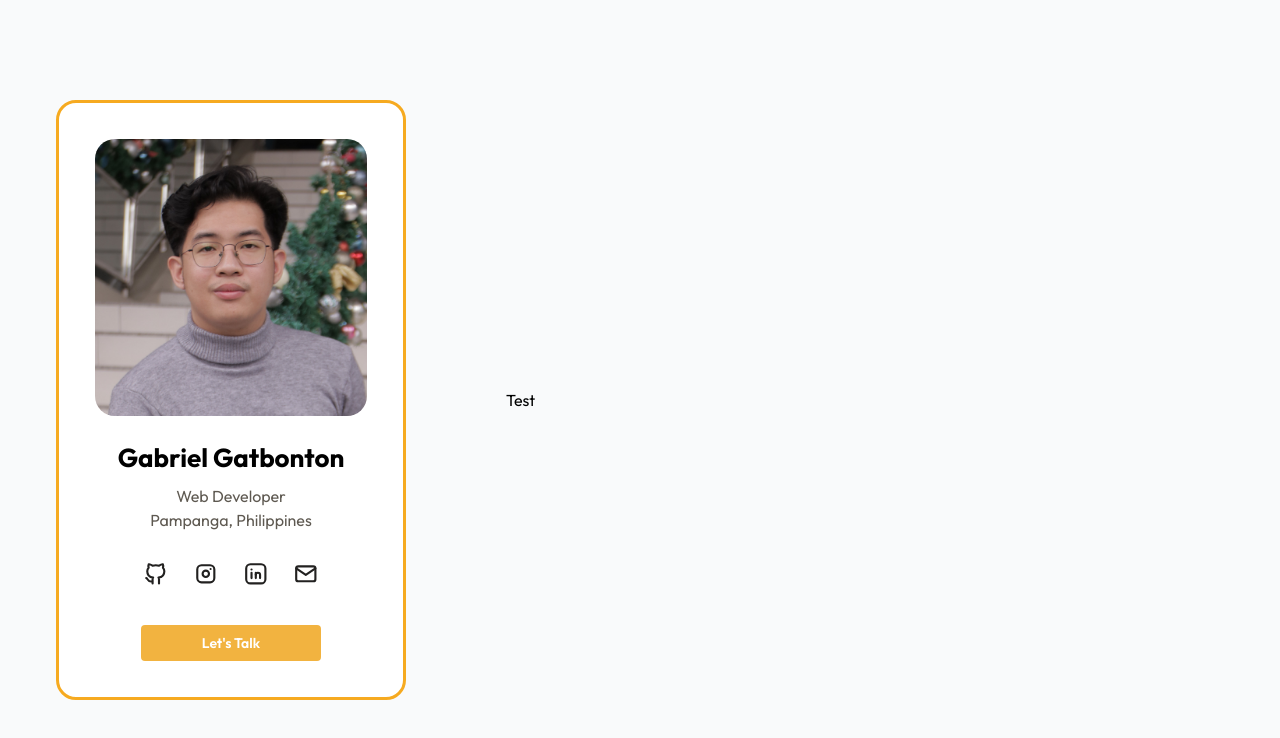
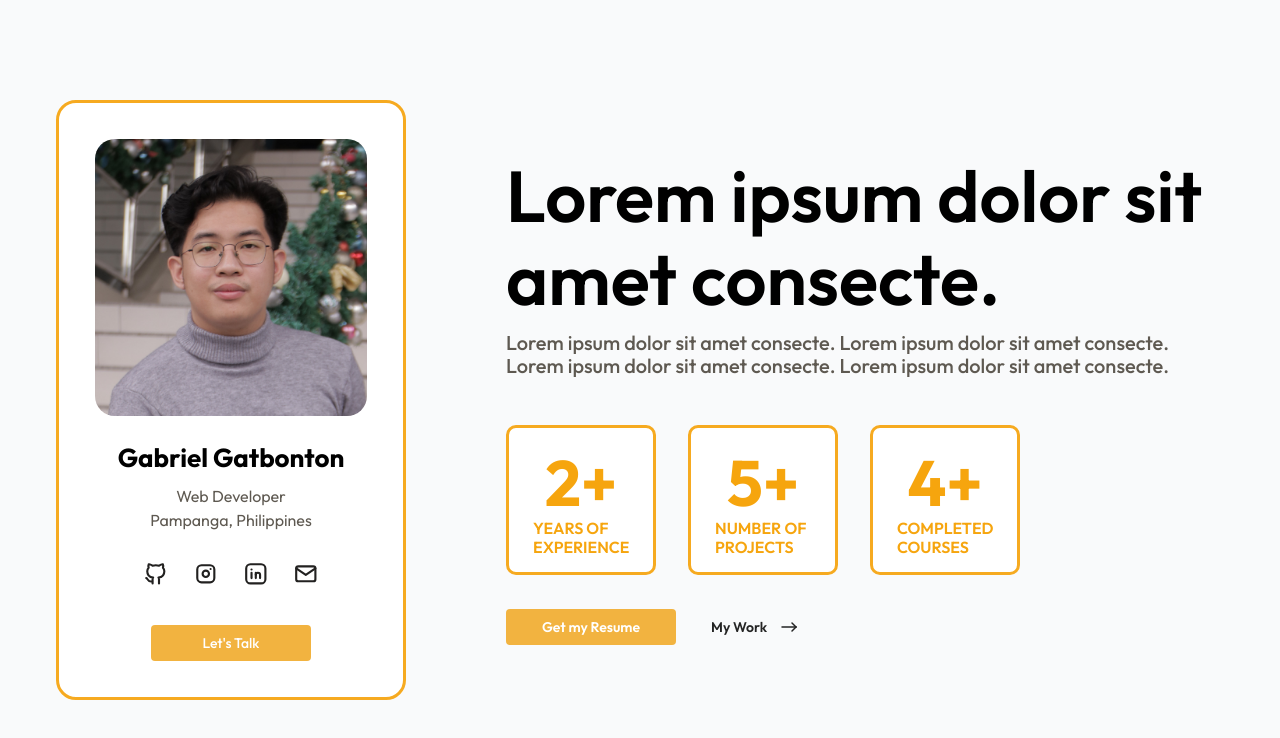
Before and after one commit to gabrielgatbonton/gabrielgatbonton.github.io, a React (Vite) app: page / in a window 1280 px wide. Shown: the top 738 px of the page. Built offline with nearby package versions, Linux system fonts and the light colour scheme.

Commit message:
:wrench: Added Border, Cards, Button Components

```diff
--- /dev/null
+++ b/src/components/buttons/arrow-button/index.tsx
@@ -0,0 +1,15 @@
+import { Button, ButtonProps } from "@mantine/core";
+import { IconArrowNarrowRight } from "@tabler/icons-react";
+
+type ArrowButtonProps = ButtonProps & {
+  children: React.ReactNode;
+};
+
+export default function ArrowButton({ children }: ArrowButtonProps) {
+  const icon = <IconArrowNarrowRight size={24} stroke={1.5} />;
+  return (
+    <Button variant="transparent" c="dark.7" rightSection={icon}>
+      {children}
+    </Button>
+  );
+}
--- a/src/components/icon-button/index.tsx
+++ b/src/components/buttons/icon-button/index.tsx
@@ -1,5 +1,5 @@
 import { ActionIcon } from "@mantine/core";
-import { mappedIcons, IconType } from "../../constants/icons";
+import { mappedIcons, IconType } from "../../../constants/icons";
 import classes from "./styles.module.css";
 import { useHover } from "@mantine/hooks";
 import clsx from "clsx";
--- /dev/null
+++ b/src/components/buttons/primary-button/index.tsx
@@ -0,0 +1,16 @@
+import { Button, ButtonProps } from "@mantine/core";
+
+type PrimaryButtonProps = ButtonProps & {
+  children: React.ReactNode;
+};
+
+export default function PrimaryButton({
+  children,
+  ...props
+}: PrimaryButtonProps) {
+  return (
+    <Button color="primaryColor.4" {...props}>
+      {children}
+    </Button>
+  );
+}
--- /dev/null
+++ b/src/components/default-border/index.tsx
@@ -0,0 +1,17 @@
+import { Card, CardProps } from "@mantine/core";
+import classes from "./styles.module.css";
+
+type DefaultBorderProps = CardProps & {
+  children: React.ReactNode;
+};
+
+export default function DefaultBorder({
+  children,
+  ...props
+}: DefaultBorderProps) {
+  return (
+    <Card {...props} className={classes.card}>
+      {children}
+    </Card>
+  );
+}
--- a/src/components/profile-card/styles.module.css
+++ b/src/components/default-border/styles.module.css
@@ -1,5 +1,3 @@
 .card {
-  width: 350px;
-  height: 600px;
   border: 3px solid var(--mantine-color-primaryColor-5);
 }
--- a/src/components/home-section/index.tsx
+++ b/src/components/home-section/index.tsx
@@ -1,11 +1,39 @@
-import { Text, Box, BoxProps } from "@mantine/core";
+import { Text, Box, BoxProps, Title, Group } from "@mantine/core";
+
+// Components
+import StatCard from "../stat-card";
+import PrimaryButton from "../buttons/primary-button";
+import ArrowButton from "../buttons/arrow-button";
+
+// Constants
+import { MAPPED_STATS } from "../../constants/data";
 
 type HomeSectionProps = BoxProps & {};
 
 export default function HomeSection({ ...props }: HomeSectionProps) {
   return (
     <Box {...props}>
-      <Text>Test</Text>
+      <Box mb={48}>
+        <Title mb={10}>Lorem ipsum dolor sit amet consecte. </Title>
+        <Text size="xl" fw={500} lh="115%" c="dimmed">
+          Lorem ipsum dolor sit amet consecte. Lorem ipsum dolor sit amet
+          consecte. Lorem ipsum dolor sit amet consecte. Lorem ipsum dolor sit
+          amet consecte.
+        </Text>
+      </Box>
+
+      <Group gap={32} mb={34}>
+        {MAPPED_STATS.map(({ value, label }) => (
+          <StatCard key={label} value={value} label={label} />
+        ))}
+      </Group>
+
+      <Group gap={16}>
+        <PrimaryButton w={170} fw={600}>
+          Get my Resume
+        </PrimaryButton>
+        <ArrowButton>My Work</ArrowButton>
+      </Group>
     </Box>
   );
 }
--- a/src/components/profile-card/index.tsx
+++ b/src/components/profile-card/index.tsx
@@ -1,24 +1,18 @@
 import portraitImg from "../../assets/portrait.jpeg";
-import { Box, Button, Card, Group, Image, Text, Title } from "@mantine/core";
-import classes from "./styles.module.css";
+import { Box, Group, Image, Text, Title } from "@mantine/core";
 
 // Components
-import IconButton from "../icon-button";
+import DefaultBorder from "../default-border";
+import IconButton from "../buttons/icon-button";
+import PrimaryButton from "../buttons/primary-button";
 
 // Constants
 import { MAPPED_PROFILE_LINKS } from "../../constants/icons";
 
 export default function ProfileCard() {
   return (
-    <Card padding={36} radius={20} className={classes.card}>
-      <Image
-        src={portraitImg}
-        w="100%"
-        h="auto"
-        mb={24}
-        radius={20}
-        className={classes.image}
-      />
+    <DefaultBorder padding={36} radius={20} w={350} h={600}>
+      <Image src={portraitImg} w="100%" h="auto" mb={24} radius={20} />
 
       <Title order={2} ta="center" mb={8}>
         Gabriel Gatbonton
@@ -40,9 +34,9 @@ export default function ProfileCard() {
         ))}
       </Group>
 
-      <Button mx="auto" mt="auto" w={180} color="primaryColor.4">
+      <PrimaryButton mx="auto" mt="auto" w={160} fw={500}>
         Let's Talk
-      </Button>
-    </Card>
+      </PrimaryButton>
+    </DefaultBorder>
   );
 }
--- /dev/null
+++ b/src/components/stat-card/index.tsx
@@ -0,0 +1,22 @@
+import { Title } from "@mantine/core";
+
+// Components
+import DefaultBorder from "../default-border";
+
+type StatCardProps = {
+  value: string;
+  label: string;
+};
+
+export default function StatCard({ value, label }: StatCardProps) {
+  return (
+    <DefaultBorder px={24} py={18} radius={10} w={150} h={150}>
+      <Title ta="center" size={64} fw={700} c="primaryColor">
+        {value}
+      </Title>
+      <Title size={16} fw={600} tt="uppercase" c="primaryColor">
+        {label}
+      </Title>
+    </DefaultBorder>
+  );
+}
--- /dev/null
+++ b/src/constants/data.ts
@@ -0,0 +1,15 @@
+
+export const MAPPED_STATS = [
+  {
+    value: "2+",
+    label: "Years of Experience"
+  },
+  {
+    value: "5+",
+    label: "Number of Projects"
+  },
+  {
+    value: "4+",
+    label: "Completed Courses"
+  },
+]
--- a/src/providers/theme-provider/index.tsx
+++ b/src/providers/theme-provider/index.tsx
@@ -26,6 +26,11 @@ const theme = createTheme({
       }),
     }),
   },
+  headings: {
+    sizes: {
+      h1: { fontSize: "72px", fontWeight: "600", lineHeight: "115%" },
+    },
+  },
 });
 
 export default function ThemeProvider({ children }: { children: ReactNode }) {
```
Also changed, not shown: src/components/buttons/icon-button/styles.module.css (renamed from src/components/icon-button/styles.module.css).
